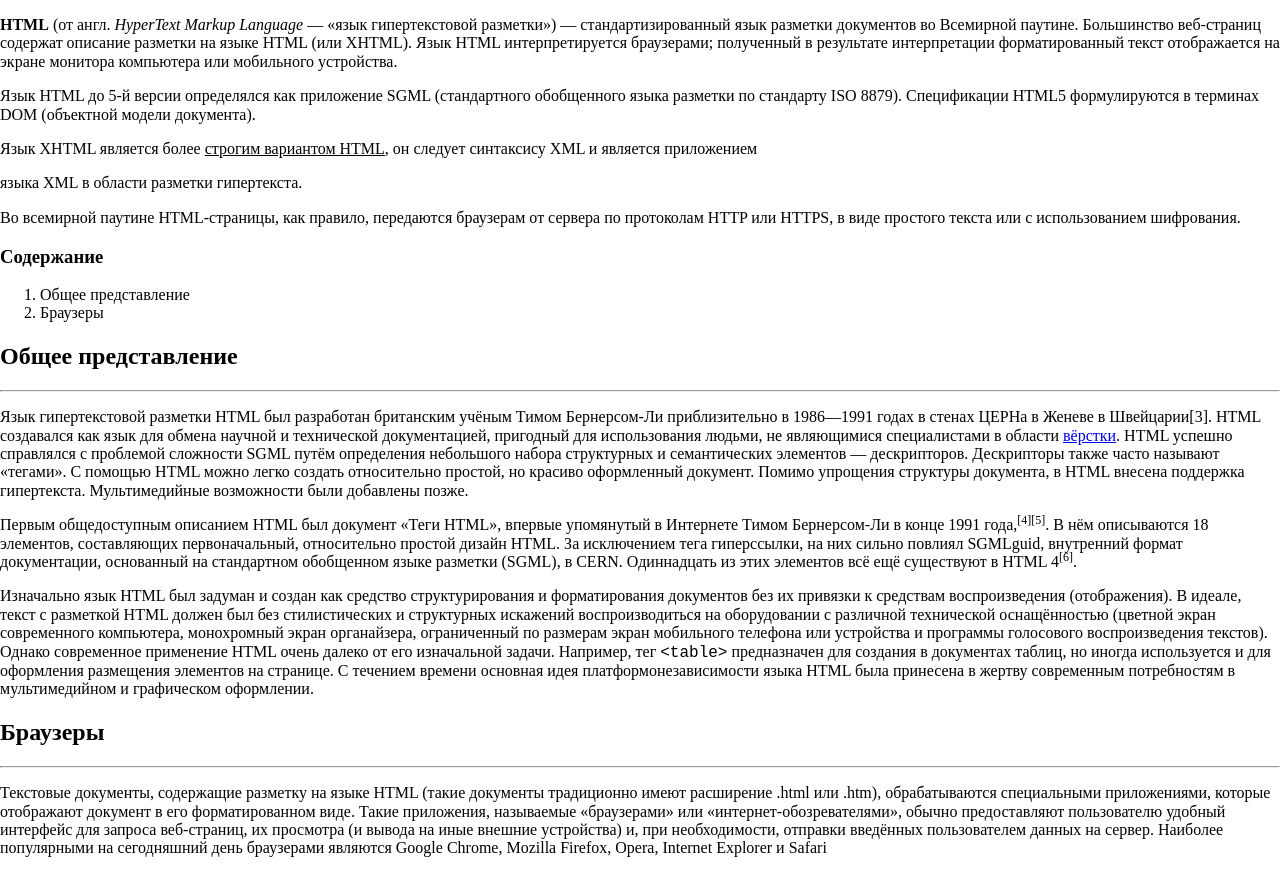
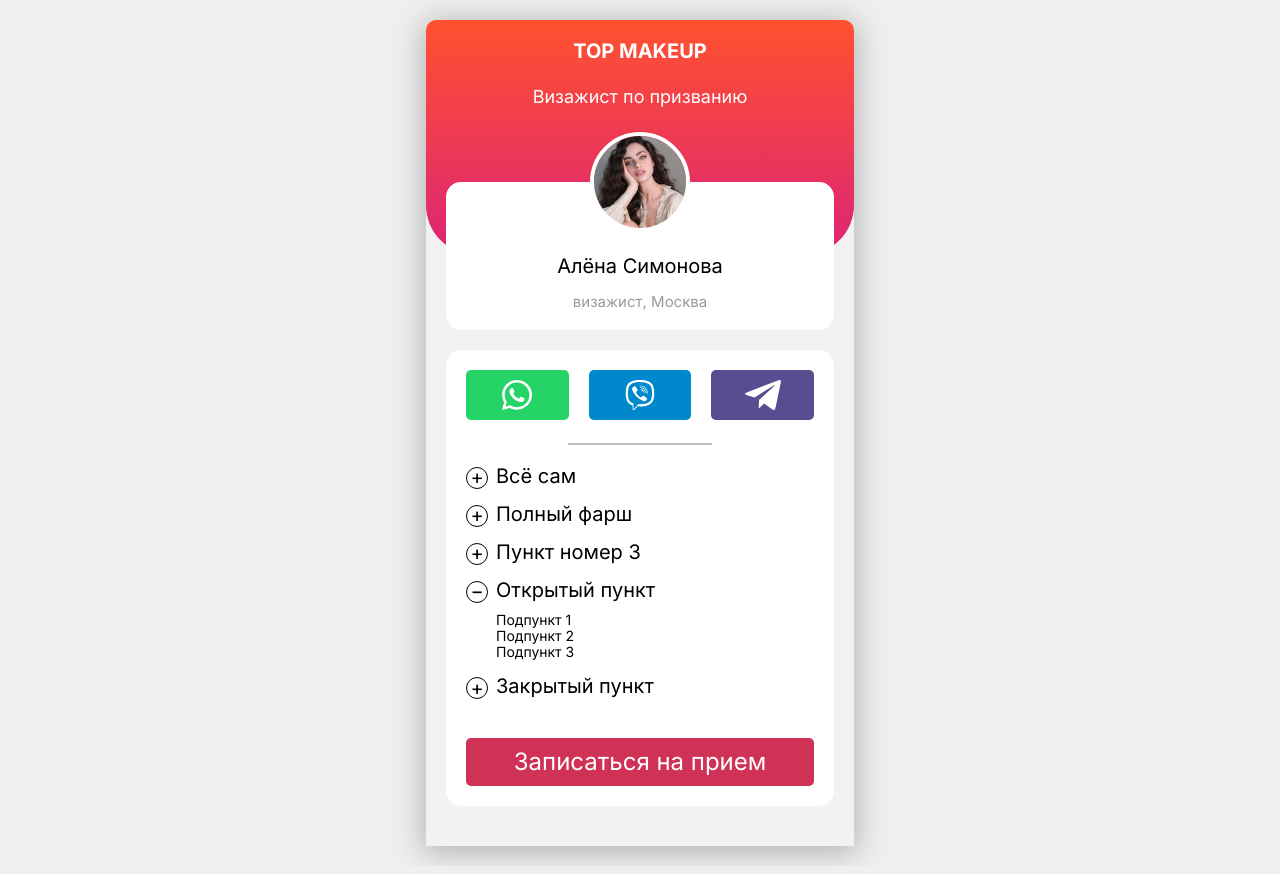
Before and after one commit to Keratry/html-landing, a plain HTML site: page index.html in a window 1280 px wide. Drawn offline with Linux system fonts and the light colour scheme.

Commit message:
new page

```diff
--- a/css/style.css
+++ b/css/style.css
@@ -0,0 +1,165 @@
+body {
+    background-color: #EFEFEF;
+    font-size: 18px;
+    font-family: system-ui, -apple-system, BlinkMacSystemFont, 'Segoe UI', Roboto, Oxygen, Ubuntu, Cantarell, 'Open Sans', 'Helvetica Neue', sans-serif;
+    padding: 20px;
+    box-sizing: border-box;
+    font-family: 'Inter', sans-serif;
+    font-weight: 400;
+}
+
+*,
+*:before,
+*:after {
+    box-sizing: inherit;
+}
+
+.page_wrapper {
+    width: 428px;
+    padding: 20px;
+    margin: auto;
+    border-radius: 10px 10px 0px 0px;
+    background: #F2F2F2;
+    box-shadow: 0px 4px 30px 3px rgba(0, 0, 0, 0.25);
+}
+
+header {
+    border-radius: 10px 10px 50px 50px;
+    background: linear-gradient(180deg, #FF512F 0%, #DD2476 100%);
+    height: 235px;
+    margin: -20px -20px -73px;
+    padding: 20px;
+    color: #fff;
+    text-align: center;
+}
+
+h1 {
+    font-size: 20px;
+    margin: 0 auto 24px;
+    text-transform: uppercase;
+    font-weight: 700;
+}
+
+h2 {
+    font-size: 20px;
+    margin: 18px auto 15px;
+    font-weight: 400;
+}
+
+.card {
+    background: #fff;
+    border-radius: 15px;
+    margin-bottom: 20px;
+    padding: 20px;
+}
+
+.user {
+    text-align: center;
+}
+
+.user img {
+    object-fit: cover;
+    width: 100px;
+    height: 100px;
+    border-radius: 50%;
+    border: 4px solid #fff;
+    margin-top: -70px;
+}
+
+.user__info {
+    font-size: 15px;
+    color: #9A9A9A;
+}
+
+.social_button {
+    display: flex;
+    gap: 20px;
+    position: relative;
+    padding-bottom: 20px;
+    margin-bottom: 25px;
+}
+
+.social_button::after {
+    position: absolute;
+    content: '';
+    height: 2px;
+    width: 144px;
+    background: rgba(0, 0, 0, 0.25);
+    bottom: -5px;
+    left: calc(50% - 72px);
+}
+
+.social_button a {
+    width: 100%;
+    border-radius: 5px;
+    padding: 10px;
+    display: flex;
+    align-items: center;
+    justify-content: center;
+    text-decoration: none;
+}
+
+.vb {
+    background: #08C;
+}
+
+.tg {
+    background: #574E92;
+}
+
+.wp {
+    background: #25D366;
+}
+
+ul {
+    font-size: 20px;
+    margin: 0;
+    padding: 0;
+    list-style-type: none;
+}
+.services {margin-bottom: 40px;}
+
+ul ul {
+    font-size: 14px;
+    margin-top: 10px;
+    display: none;
+}
+
+ul .opened ul {
+    display: block;
+}
+
+.services>li {
+    position: relative;
+    padding-left: 30px;
+    margin-bottom: 15px;
+}
+
+.services>li:before {
+    position: absolute;
+    left: 0;
+    top: 2px;
+    content: '\002B';
+    border: 1px solid;
+    border-radius: 50%;
+    width: 22px;
+    height: 22px;
+    display: flex;
+    align-items: center;
+    justify-content: center;
+}
+
+li.opened:before {
+    content: '\2212';
+}
+
+.appointment_button {
+    display: flex;
+    justify-content: center;
+    border-radius: 5px;
+    background: #D03156;;
+    color: #fff;
+    font-size: 24px;
+    text-decoration: none;
+    padding: 10px 25px;
+}
--- a/index.html
+++ b/index.html
@@ -4,6 +4,9 @@
 <head>
     <meta charset="UTF-8">
     <meta name="viewport" content="width=device-width, initial-scale=1.0">
+    <link rel="preconnect" href="https://fonts.googleapis.com">
+    <link rel="preconnect" href="https://fonts.gstatic.com" crossorigin>
+    <link href="https://fonts.googleapis.com/css2?family=Inter:wght@400;700&display=swap" rel="stylesheet">
     <link rel="stylesheet" href="css/normalize.css">
     <link rel="stylesheet" href="css/style.css">
     <title>Landing Page</title>
@@ -11,73 +14,74 @@
 
 <body>
 
-    <main>
-        <section>
-            <p><b>HTML</b> (от англ. <i>HyperText Markup Language</i> — «язык гипертекстовой разметки») —
-                стандартизированный язык разметки документов во Всемирной паутине. Большинство веб-страниц содержат
-                описание разметки на языке HTML (или XHTML). Язык HTML интерпретируется браузерами; полученный в
-                результате интерпретации форматированный текст отображается на экране монитора компьютера или мобильного
-                устройства.</p>
-            <p>Язык HTML до 5-й версии определялся как приложение SGML (стандартного обобщенного языка разметки по
-                стандарту ISO 8879). Спецификации HTML5 формулируются в терминах DOM (объектной модели документа).</p>
-            <p>Язык XHTML является более <u>строгим вариантом HTML</u>, он следует синтаксису XML и является приложением
-            </p>
-            языка XML в области разметки гипертекста.
-            <p>Во всемирной паутине HTML-страницы, как правило, передаются браузерам от сервера по протоколам HTTP или
-                HTTPS, в виде простого текста или с использованием шифрования.</p>
-        </section>
-        <section>
-            <h3>Содержание</h3>
-            <ol>
-                <li>Общее представление</li>
-                <li>Браузеры</li>
-            </ol>
-        </section>
-        <section>
-            <h2>Общее представление</h2>
-            <hr>
-            <p>Язык гипертекстовой разметки HTML был разработан британским учёным Тимом Бернерсом-Ли приблизительно в
-                1986—1991 годах в стенах ЦЕРНа в Женеве в Швейцарии[3]. HTML создавался как язык для обмена научной и
-                технической документацией, пригодный для использования людьми, не являющимися специалистами в области
-                <a href="#">вёрстки</a>. HTML успешно справлялся с проблемой сложности SGML путём определения небольшого
-                набора
-                структурных и семантических элементов — дескрипторов. Дескрипторы также часто называют «тегами». С
-                помощью HTML можно легко создать относительно простой, но красиво оформленный документ. Помимо упрощения
-                структуры документа, в HTML внесена поддержка гипертекста. Мультимедийные возможности были добавлены
-                позже.
-            </p>
-            <p>Первым общедоступным описанием HTML был документ «Теги HTML», впервые упомянутый в Интернете Тимом
-                Бернерсом-Ли в конце 1991 года,<sup>[4][5]</sup>. В нём описываются 18 элементов, составляющих
-                первоначальный,
-                относительно простой дизайн HTML. За исключением тега гиперссылки, на них сильно повлиял SGMLguid,
-                внутренний формат документации, основанный на стандартном обобщенном языке разметки (SGML), в CERN.
-                Одиннадцать из этих элементов всё ещё существуют в HTML 4<sup>[6]</sup>.</p>
-            <p>Изначально язык HTML был задуман и создан как средство структурирования и форматирования документов без
-                их
-                привязки к средствам воспроизведения (отображения). В идеале, текст с разметкой HTML должен был без
-                стилистических и структурных искажений воспроизводиться на оборудовании с различной технической
-                оснащённостью (цветной экран современного компьютера, монохромный экран органайзера, ограниченный по
-                размерам экран мобильного телефона или устройства и программы голосового воспроизведения текстов).
-                Однако
-                современное применение HTML очень далеко от его изначальной задачи. Например, тег
-                <code>&lt;table&gt;</code> предназначен для
-                создания в документах таблиц, но иногда используется и для оформления размещения элементов на странице.
-                С течением времени основная идея платформонезависимости языка HTML была принесена в жертву современным
-                потребностям в мультимедийном и графическом оформлении.
-            </p>
-        </section>
-        <section>
-            <h2>Браузеры</h2>
-            <hr>
-            <p>Текстовые документы, содержащие разметку на языке HTML (такие документы традиционно имеют расширение
-                .html или .htm), обрабатываются специальными приложениями, которые отображают документ в его
-                форматированном виде. Такие приложения, называемые «браузерами» или «интернет-обозревателями», обычно
-                предоставляют пользователю удобный интерфейс для запроса веб-страниц, их просмотра (и вывода на иные
-                внешние устройства) и, при необходимости, отправки введённых пользователем данных на сервер. Наиболее
-                популярными на сегодняшний день браузерами являются Google Chrome, Mozilla Firefox, Opera, Internet
-                Explorer и Safari</p>
-        </section>
-    </main>
+    <div class="page_wrapper">
+
+        <header>
+            <h1>Top Makeup</h1>
+            <div class="tagline">Визажист по призванию</div>
+        </header>
+        <main>
+            <section class="card user">
+                <img src="img/user.jpg" alt="Алёна Симонова">
+                <h2>Алёна Симонова</h2>
+                <div class="user__info">визажист, Москва</div>
+            </section>
+            <section class="card">
+                <div class="social_button">
+                    <a class="wp" href="#"><img src="img/icons/wp.svg" alt="Написать в WhatsApp"></a>
+                    <a class="vb" href="#"><img src="img/icons/vb.svg" alt="Написать в Viber"></a>
+                    <a class="tg" href="#"><img src="img/icons/tg.svg" alt="Написать в Telegram"></a>
+                </div>
+                <ul class="services">
+                    <li>
+                        <span>Всё сам</span>
+                        <ul>
+                            <li>Подпункт 1</li>
+                            <li>Подпункт 2</li>
+                            <li>Подпункт 3</li>
+                        </ul>
+                    </li>
+                    <li>
+                        <span>Полный фарш</span>
+                        <ul>
+                            <li>Подпункт 1</li>
+                            <li>Подпункт 2</li>
+                            <li>Подпункт 3</li>
+                        </ul>
+                    </li>
+                    <li><span>Пункт номер 3</span>
+                        <ul>
+                            <li>Подпункт 1</li>
+                            <li>Подпункт 2</li>
+                            <li>Подпункт 3</li>
+                        </ul>
+                    </li>
+                    <li class="opened">
+                        <span>Открытый пункт</span>
+                        <ul>
+                            <li>Подпункт 1</li>
+                            <li>Подпункт 2</li>
+                            <li>Подпункт 3</li>
+                        </ul>
+                    </li>
+                    <li>
+                        <span>Закрытый пункт</span>
+                        <ul>
+                            <li>Подпункт 1</li>
+                            <li>Подпункт 2</li>
+                            <li>Подпункт 3</li>
+                        </ul>
+                    </li>
+                </ul>
+                <a class="appointment_button" href="#"><span>Записаться на прием</span></a>
+            </section>
+
+
+        </main>
+
+    </div>
+
+
 
 
 
--- a/js/main.js
+++ b/js/main.js
@@ -0,0 +1,11 @@
+document.querySelectorAll('li span').forEach(function (link) {
+    link.addEventListener('click', function () {
+        this.parentElement.classList.toggle('opened');
+        toggle(this.nextElementSibling);
+    });
+});
+
+
+function toggle(el) {
+    el.style.display = (el.style.display == 'none') ? '' : 'none'
+}
```
Also changed, not shown: img/icons/tg.svg (added), img/icons/vb.svg (added), img/icons/wp.svg (added), img/user.jpg (added).
